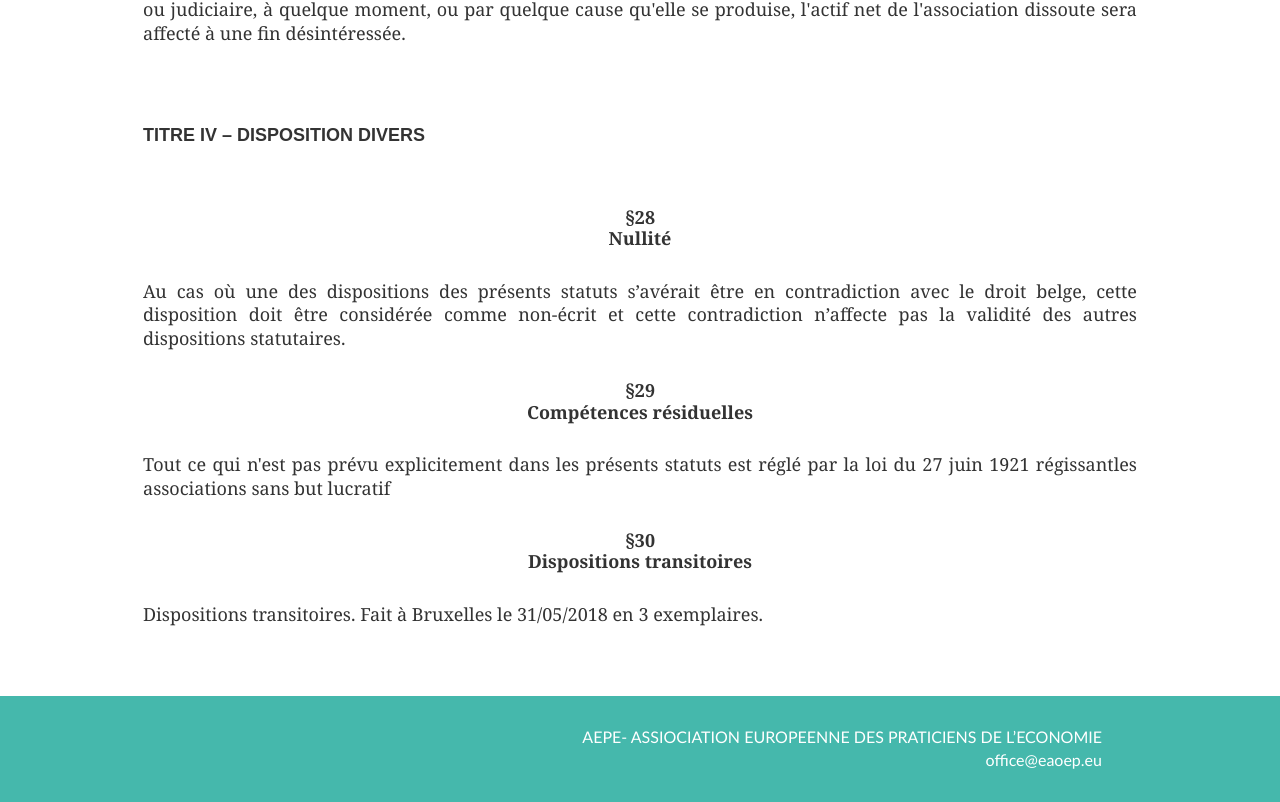
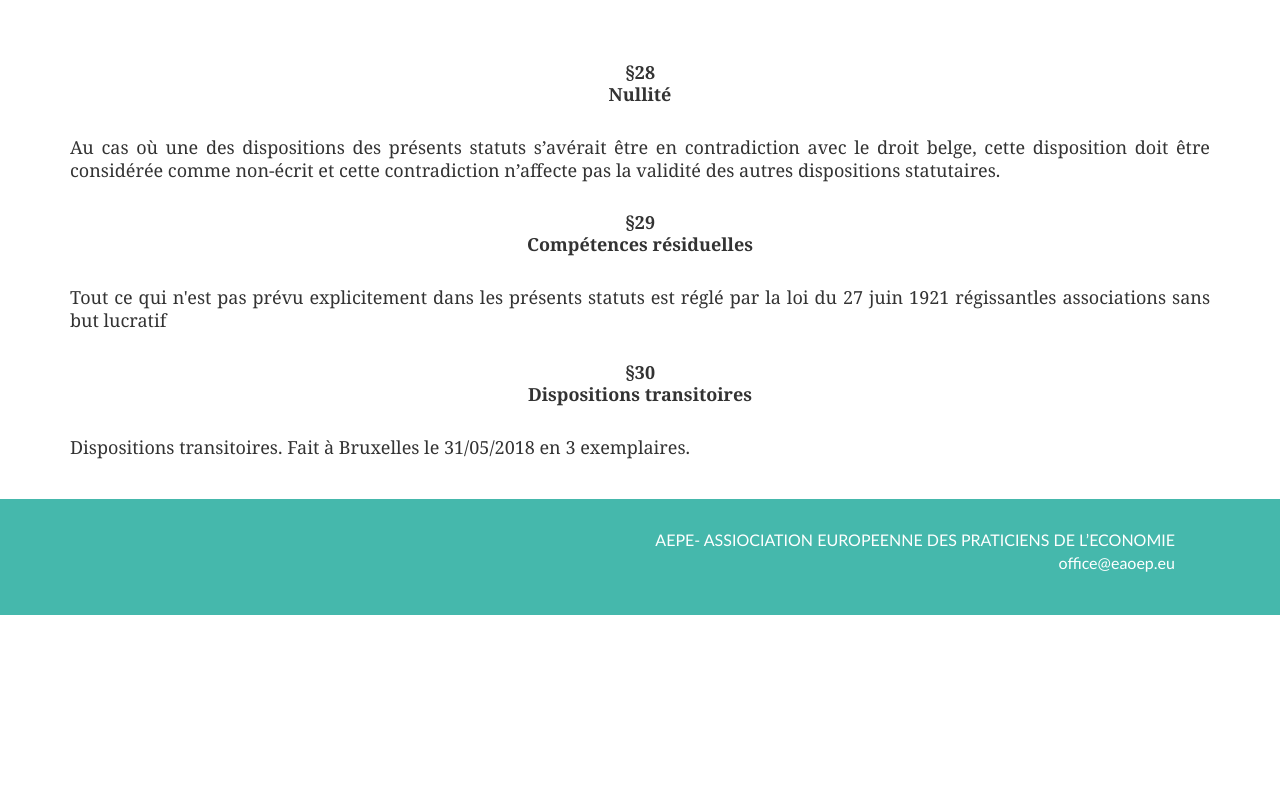
Before and after one commit to kaszczepa/eaoep, a Vue app: page /statut in a window 1280 px wide. Shown: the part 7226-8028 px from the top of the page. After the commit the page ends 7841 px from the top, so only its background shows below. Built offline with nearby package versions, Linux system fonts and the light colour scheme.

Commit message:
wheat color

```diff
--- a/src/styles/general.css
+++ b/src/styles/general.css
@@ -2,31 +2,8 @@
     font-family: Georgia, 'Times New Roman', Times, serif;
     font-size: 18px;
 }
-
-.whiteWrapper {
-    background: white;
-    position: relative;
-    z-index: 1000;
-}
-
-.container {
-    max-width: 1024px;
-    margin: 0 auto;
-    clear: both;
-}
-
-.center {
-    display: block;
-    margin-left: 0 auto;
-    margin-right: 0 auto;
-}
-
-.row {
-    margin: 20px 0px;
-}
-
 .column_text {
-    background: transparent;
+    background: wheat;
     display: table-cell;
     margin: 10px, auto;
     width: 50%;
```
